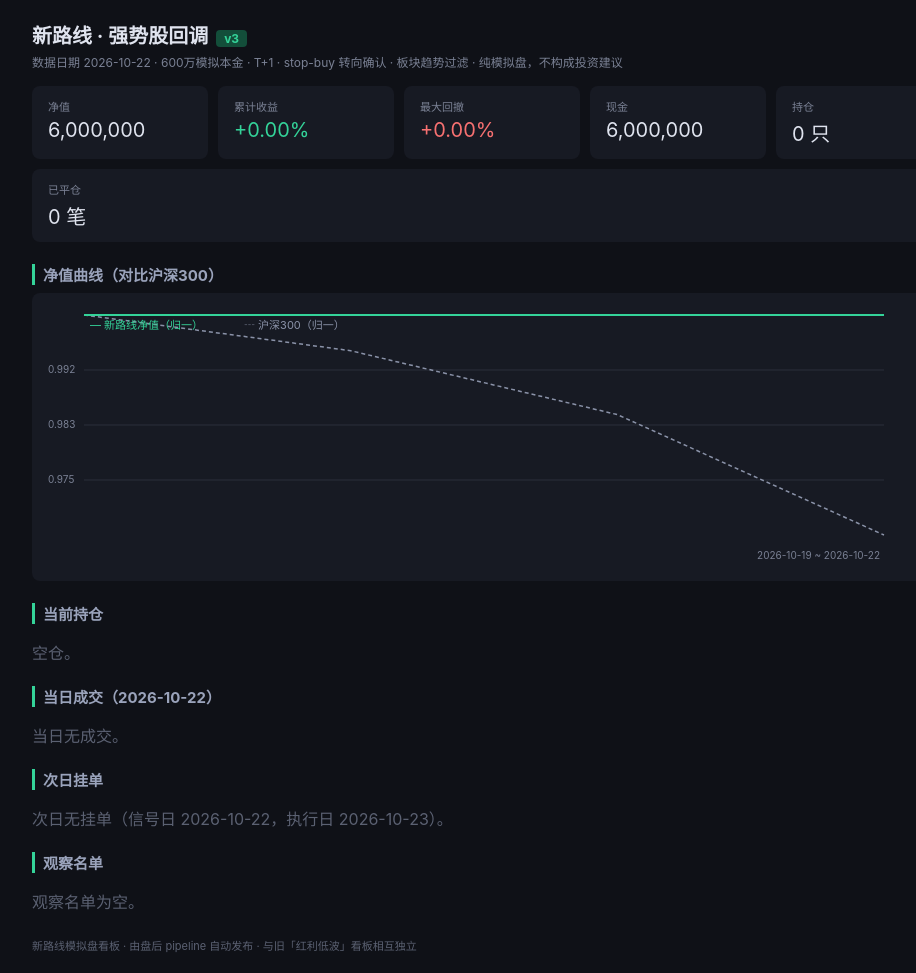
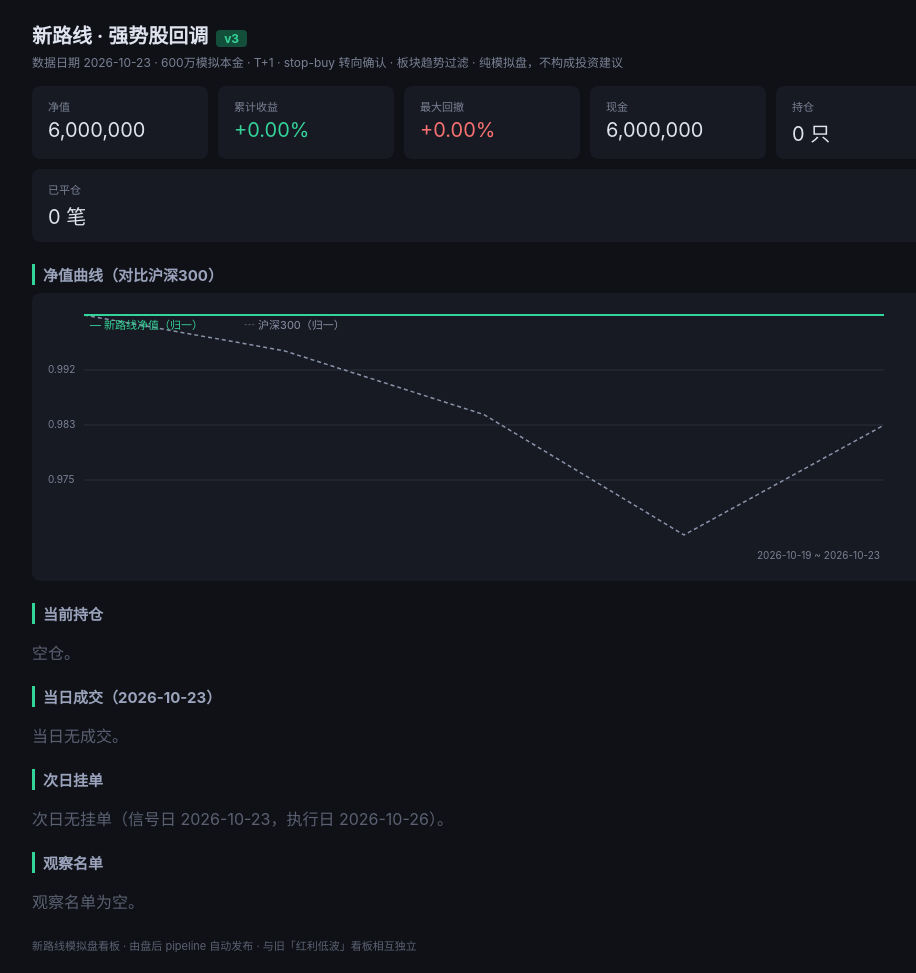
Before and after one commit to cristianolv2222-dev/stock-board, a plain HTML site: page newroute.html in a window 1280 px wide. Shown: the whole page, without its empty margins (148-1064 px from the left). Drawn offline with Linux system fonts and the light colour scheme.

Commit message:
新路线看板 2026-10-23

```diff
--- a/newroute.html
+++ b/newroute.html
@@ -23,7 +23,7 @@ td.r{text-align:right;font-variant-numeric:tabular-nums}
 footer{margin-top:24px;color:#5b6172;font-size:11px}
 </style></head><body>
 <h1>新路线 · 强势股回调<span class="badge">v3</span></h1>
-<div class="sub">数据日期 2026-10-22 · 600万模拟本金 · T+1 · stop-buy 转向确认 · 板块趋势过滤 · 纯模拟盘，不构成投资建议</div>
+<div class="sub">数据日期 2026-10-23 · 600万模拟本金 · T+1 · stop-buy 转向确认 · 板块趋势过滤 · 纯模拟盘，不构成投资建议</div>
 <div class="cards">
 <div class="card"><div class="k">净值</div><div class="v">6,000,000</div></div>
 <div class="card"><div class="k">累计收益</div><div class="v pos">+0.00%</div></div>
@@ -33,10 +33,10 @@ footer{margin-top:24px;color:#5b6172;font-size:11px}
 <div class="card"><div class="k">已平仓</div><div class="v">0 笔</div></div>
 </div>
 <h2>净值曲线（对比沪深300）</h2>
-<div class="chart"><svg viewBox="0 0 860 260" width="860" height="260" xmlns="http://www.w3.org/2000/svg"><line x1="40" y1="65.0" x2="840" y2="65.0" stroke="#2a2f3a"/><text x="4" y="68.0" fill="#7a8194" font-size="10">0.992</text><line x1="40" y1="120.0" x2="840" y2="120.0" stroke="#2a2f3a"/><text x="4" y="123.0" fill="#7a8194" font-size="10">0.983</text><line x1="40" y1="175.0" x2="840" y2="175.0" stroke="#2a2f3a"/><text x="4" y="178.0" fill="#7a8194" font-size="10">0.975</text><polyline fill="none" stroke="#8a92a8" stroke-width="1.5" stroke-dasharray="4 3" points="40.0,10.0 306.7,45.7 573.3,109.6 840.0,230.0"/><polyline fill="none" stroke="#34d399" stroke-width="2" points="40.0,10.0 306.7,10.0 573.3,10.0 840.0,10.0"/><text x="46" y="24" fill="#34d399" font-size="11">— 新路线净值（归一）</text><text x="200" y="24" fill="#8a92a8" font-size="11">┄ 沪深300（归一）</text><text x="836" y="254" fill="#7a8194" font-size="10" text-anchor="end">2026-10-19 ~ 2026-10-22</text></svg></div>
+<div class="chart"><svg viewBox="0 0 860 260" width="860" height="260" xmlns="http://www.w3.org/2000/svg"><line x1="40" y1="65.0" x2="840" y2="65.0" stroke="#2a2f3a"/><text x="4" y="68.0" fill="#7a8194" font-size="10">0.992</text><line x1="40" y1="120.0" x2="840" y2="120.0" stroke="#2a2f3a"/><text x="4" y="123.0" fill="#7a8194" font-size="10">0.983</text><line x1="40" y1="175.0" x2="840" y2="175.0" stroke="#2a2f3a"/><text x="4" y="178.0" fill="#7a8194" font-size="10">0.975</text><polyline fill="none" stroke="#8a92a8" stroke-width="1.5" stroke-dasharray="4 3" points="40.0,10.0 240.0,45.7 440.0,109.6 640.0,230.0 840.0,120.1"/><polyline fill="none" stroke="#34d399" stroke-width="2" points="40.0,10.0 240.0,10.0 440.0,10.0 640.0,10.0 840.0,10.0"/><text x="46" y="24" fill="#34d399" font-size="11">— 新路线净值（归一）</text><text x="200" y="24" fill="#8a92a8" font-size="11">┄ 沪深300（归一）</text><text x="836" y="254" fill="#7a8194" font-size="10" text-anchor="end">2026-10-19 ~ 2026-10-23</text></svg></div>
 <h2>当前持仓</h2><p class="muted">空仓。</p>
-<h2>当日成交（2026-10-22）</h2><p class="muted">当日无成交。</p>
-<h2>次日挂单</h2><p class="muted">次日无挂单（信号日 2026-10-22，执行日 2026-10-23）。</p>
+<h2>当日成交（2026-10-23）</h2><p class="muted">当日无成交。</p>
+<h2>次日挂单</h2><p class="muted">次日无挂单（信号日 2026-10-23，执行日 2026-10-26）。</p>
 <h2>观察名单</h2><p class="muted">观察名单为空。</p>
 <footer>新路线模拟盘看板 · 由盘后 pipeline 自动发布 · 与旧「红利低波」看板相互独立</footer>
 </body></html>
```
